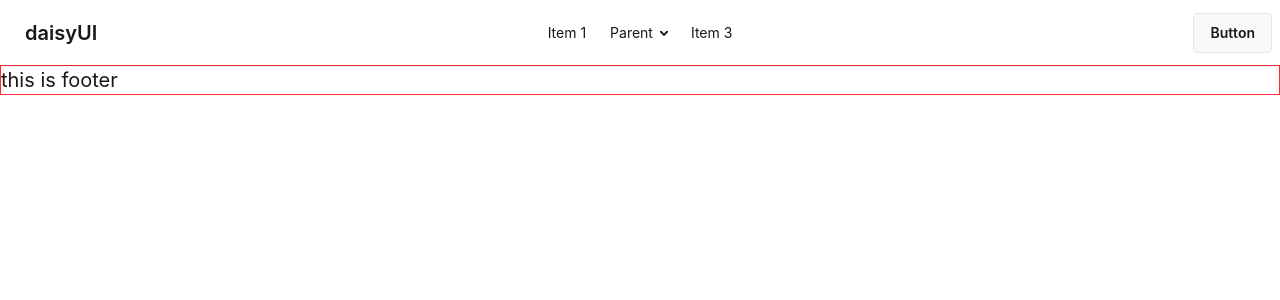
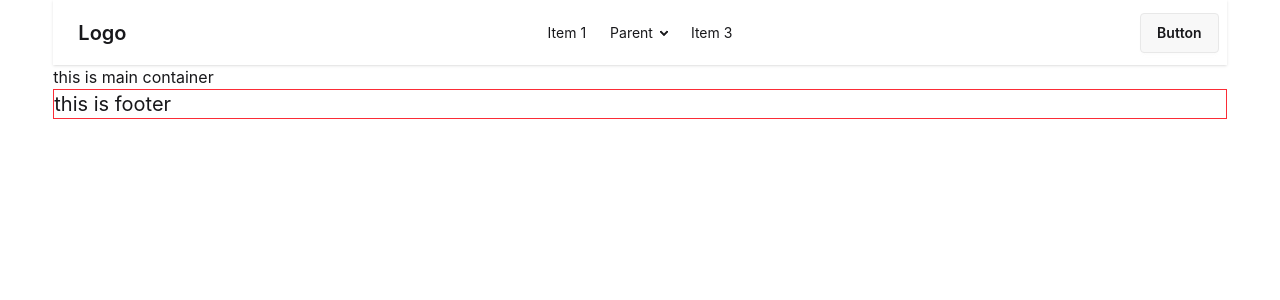
Before and after one commit to sucharita4867/fresh-harvests, a React (Vite) app: page / in a window 1280 px wide. Shown: the top 300 px of the page. Built offline with nearby package versions, Linux system fonts and the light colour scheme.

Commit message:
added home main part outlate

```diff
--- /dev/null
+++ b/src/Components/Logo.jsx
@@ -0,0 +1,7 @@
+import React from "react";
+
+const Logo = () => {
+  return <div>Logo</div>;
+};
+
+export default Logo;
--- a/src/Components/Navbar.jsx
+++ b/src/Components/Navbar.jsx
@@ -1,4 +1,6 @@
 import React from "react";
+import { Link } from "react-router";
+import Logo from "./Logo";
 
 const Navbar = () => {
   return (
@@ -45,7 +47,9 @@ const Navbar = () => {
             </li>
           </ul>
         </div>
-        <a className="btn btn-ghost text-xl">daisyUI</a>
+        <Link className="btn btn-ghost text-xl">
+          <Logo />
+        </Link>
       </div>
       <div className="navbar-center hidden lg:flex">
         <ul className="menu menu-horizontal px-1">
--- a/src/Layout/RootLayout.jsx
+++ b/src/Layout/RootLayout.jsx
@@ -1,11 +1,13 @@
 import React from "react";
 import Navbar from "../Components/Navbar";
 import Footer from "../Components/Footer";
+import { Outlet } from "react-router";
 
 const RootLayout = () => {
   return (
-    <div>
+    <div className="w-11/12 mx-auto">
       <Navbar />
+      <Outlet />
       <Footer />
     </div>
   );
--- /dev/null
+++ b/src/Pages/HomeRoots/HomeMain.jsx
@@ -0,0 +1,7 @@
+import React from "react";
+
+const HomeMain = () => {
+  return <div>this is main container</div>;
+};
+
+export default HomeMain;
--- a/src/router/Router.jsx
+++ b/src/router/Router.jsx
@@ -1,10 +1,17 @@
 import { createBrowserRouter } from "react-router";
 import RootLayout from "../Layout/RootLayout";
+import HomeMain from "../Pages/HomeRoots/HomeMain";
 
 const router = createBrowserRouter([
   {
     path: "/",
     element: <RootLayout />,
+    children: [
+      {
+        index: true,
+        element: <HomeMain />,
+      },
+    ],
   },
 ]);
 export default router;
```
